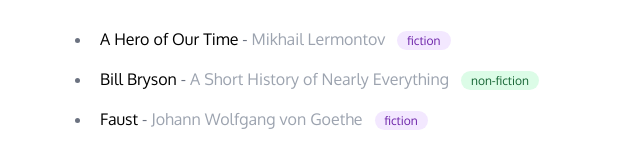
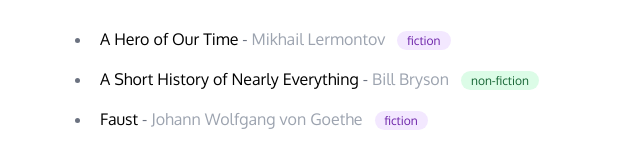
Before and after one commit to bierooed/oganes-oganisyan-cv, a React (Vite) app: page /library in a window 1280 px wide. Shown: the part 415-565 px from the top of the page, without its empty margins (316-956 px from the left). Built offline with nearby package versions, Linux system fonts and the light colour scheme; the HTML template or start-up script is replaced by a standard one.

Commit message:
Small changes

```diff
--- a/src/components/Library/Library.jsx
+++ b/src/components/Library/Library.jsx
@@ -11,8 +11,8 @@ const favoriteBooks = [
 
   {
     id: 1,
-    author: "A Short History of Nearly Everything",
-    title: "Bill Bryson",
+    author: "Bill Bryson",
+    title: "A Short History of Nearly Everything",
     type: "non-fiction",
   },
   {
```
